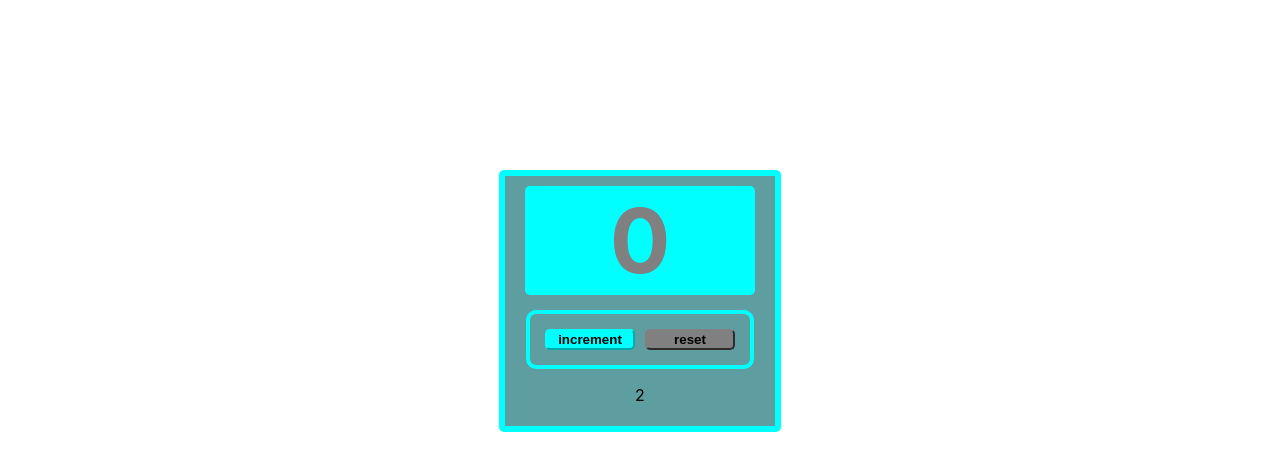
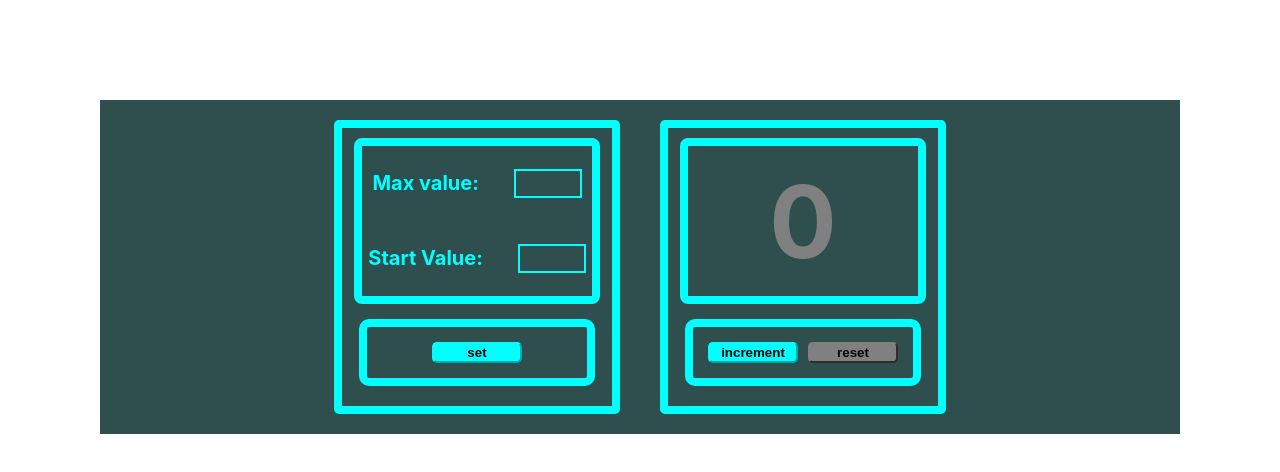
Before and after one commit to remezmax1992g/exam-1thModule-Counter, a React (Create React App) app: page / in a window 1280 px wide. Shown: the top 472 px of the page. Built offline with nearby package versions, Linux system fonts and the light colour scheme.

Commit message:
Updating counter

```diff
--- a/src/App.css
+++ b/src/App.css
@@ -1,45 +1,60 @@
-.App {
+.App{
+    display: flex;
+    align-items: center;
+    justify-content: center;
     text-align: center;
-    background-color: cadetblue;
+    margin: 100px;
+    background-color: darkslategrey;
+}
+
+.Counter, .Setting{
+    background-color: darkslategrey;
     width: 260px;
-    border: 6px solid aqua;
+    border: 8px solid aqua;
     padding: 5px;
     border-radius: 5px;
-    margin: 170px auto auto auto;
+    margin: 20px;
 }
 
-.counter {
-    display: block;
-    border-radius: 5px;
+.screen {
+    display: flex;
+    flex-wrap: wrap;
+    align-items: center;
+    justify-content: center;
+    border-radius: 8px;
     width: 230px;
-    background-color: aqua;
-    color: grey;
+    height: 150px;
+    background-color: darkslategrey;
+    border: aqua solid 8px;
     margin: 5px auto;
     font-weight: bold;
-    font-size: 90px;
 }
 
-.counterRed {
-    display: block;
-    border-radius: 5px;
-    width: 230px;
-    background-color: aqua;
+.screen .counterRed{
+    margin: 0;
     color: red;
-    margin: 5px auto;
-    font-weight: bold;
-    font-size: 90px;
+    font-size: 100px;
+
+}
+.screen .counter{
+    margin: 0;
+    color: grey;
+    font-size: 100px;
+}
+.screen-input{
+    color:aqua;
+    font-size: 20px;
 }
 
 .button {
-    border: aqua 4px solid;
+    border: aqua 8px solid;
     border-radius: 10px;
     padding: 10px;
     width: 200px;
-    background-color: cadetblue;
+    background-color: darkslategrey;
     margin: 15px auto;
 }
-
-.buttonInc{
+.button-common{
     background-color: aqua;
     outline: none;
     color: black;
@@ -49,36 +64,35 @@
     border-radius: 5px;
     border-color: aqua;
 }
-
-.buttonInc:disabled{
+.button-common:disabled {
     background-color: grey;
-    outline: none;
-    color: black;
-    font-weight: bold;
-    width: 90px;
-    margin: 5px;
-    border-radius: 5px;
     border-color: grey;
 }
 
-.buttonReset {
-    background-color: aqua;
+.Input-default {
     outline: none;
-    color: black;
-    font-weight: bold;
-    width: 90px;
-    margin: 5px;
-    border-radius: 5px;
-    border-color: aqua;
+    color: grey;
+    background: darkslategrey;
+    width: 60px;
+    font-size: 20px;
+    margin-left: 30px;
+    border: aqua 2px solid;
+    text-align: center;
 }
-
-.buttonReset:disabled {
-    background-color: grey;
+.error-text{
+    color: red;
+    font-size: 30px;
+}
+.error-input{
     outline: none;
-    color: black;
-    font-weight: bold;
-    width: 90px;
-    margin: 5px;
-    border-radius: 5px;
-    border-color: grey;
+    color: grey;
+    background: rgba(240, 128, 128, 1);
+    width: 60px;
+    font-size: 20px;
+    margin-left: 30px;
+    border: red 3px solid;
+    text-align: center;
 }
+.text-alarm{
+    font-size: 20px;
+}
--- a/src/App.tsx
+++ b/src/App.tsx
@@ -1,12 +1,23 @@
 import React, {useState} from 'react';
 import './App.css';
 import Counter from "./components/Counter";
+import Setting from "./components/Setting";
 
 function App() {
     //data
-    const minNumber = 0;
-    const maxNumber = 5;
+    let [minNumber, setMinNumber] = useState<number>(0);
+    let [maxNumber, setMaxNumber] = useState<number>(5);
     let [number, setNumber] = useState<number>(minNumber)
+    let [errorForMin, setErrorForMin] = useState<boolean>(false)
+    let [errorForMax, setErrorForMax] = useState<boolean>(false)
+
+    //
+    /*useEffect(() => {let numberAsString = localStorage.getItem("minNumber")
+        if (numberAsString) {
+            let newMinNumber = JSON.parse(numberAsString)
+            setMinNumber(newMinNumber)}}, [])
+    useEffect(() => {localStorage.setItem("minNumber", JSON.stringify(minNumber))}, [minNumber])
+*/
     //function
     const onClickInc = () => {
         if (number < maxNumber) {
@@ -16,30 +27,50 @@ function App() {
     const onClickReset = () => {
         setNumber(minNumber)
     }
+    const onChangeMaxNumber = (value: number) => {
+        if (value > minNumber) {
+            maxNumber = value
+            errorForMax && setErrorForMax(false)
+        } else {
+            setErrorForMax(true)
+        }
+    }
+    const onChangeMinNumber = (value: number) => {
+        if (value >= 0) {
+            minNumber = value
+            errorForMin && setErrorForMin(false)
+        } else {
+            setErrorForMin(true)
+        }
+    }
+
+    const onClickSet = () => {
+        setMaxNumber(maxNumber)
+        setMinNumber(minNumber)
+        setNumber(minNumber)
+
+    }
     //UI
     return (
         <div className="App">
-            <Counter number={number}
-                     maxNumber={maxNumber}
-                     minNumber={minNumber}
-                     onClickInc={onClickInc}
-                     onClickReset={onClickReset}/>
-            <UsersList/>
+            <span className={"Setting"}>
+                <Setting errorForMax={errorForMax}
+                         errorForMin={errorForMin}
+                         onChangeMaxCallBack={onChangeMaxNumber}
+                         onChangeMinCallBack={onChangeMinNumber}
+                         onClickCallBack={onClickSet}/>
+            </span>
+            <span className={"Counter"}>
+                <Counter number={number}
+                         maxNumber={maxNumber}
+                         minNumber={minNumber}
+                         errorForMax={errorForMax}
+                         errorForMin={errorForMin}
+                         onClickInc={onClickInc}
+                         onClickReset={onClickReset}/>
+            </span>
         </div>
     );
 }
 
 export default App;
-
-
-function UsersList() {
-    const results = useState<any>(["Bob", "Alex", "Ann"])
-    const users = results[0]
-    const setUsers = results[1]
-
-    const n = results.length
-
-    return (
-        <p>{n}</p>
-    )
-}
--- a/src/components/Button.tsx
+++ b/src/components/Button.tsx
@@ -7,12 +7,12 @@ type ButtonPropsType = {
     className: string
     disabled?: boolean
     //function
-    callBAckOnClick: () => void
+    onClickCallBack: () => void
 }
 const Button: React.FC<ButtonPropsType> = (props) => {
     //function
     const onClickHandler = () => {
-        props.callBAckOnClick()
+        props.onClickCallBack()
     }
     //interface
     return (
--- a/src/components/Counter.tsx
+++ b/src/components/Counter.tsx
@@ -1,4 +1,3 @@
-import React, {useState} from 'react';
 import Button from "./Button";
 import '../App.css';
 
@@ -7,12 +6,16 @@ type CounterPropsType = {
     number: number
     maxNumber: number
     minNumber: number
+    errorForMax:boolean
+    errorForMin:boolean
     //function
     onClickInc: () => void
     onClickReset: () => void
 }
 
 const Counter = (props: CounterPropsType) => {
+    //data
+    //let textAlarm = "enter values and press \'set\'"
     //function
     const OnClickInc = () => {
         props.onClickInc()
@@ -23,12 +26,16 @@ const Counter = (props: CounterPropsType) => {
     //interface
     return (
         <div className={"counter-main"}>
-            <div>
-                <span className={props.number===props.maxNumber ? "counterRed" : "counter"}>{props.number}</span>
+            <div className={"screen"}>
+                {!props.errorForMin && !props.errorForMax ?
+                    <span className={props.number === props.maxNumber ? "counterRed" : "counter"}>{props.number}</span> :
+                    <span className={"error-text"}>Incorrect value</span>}
             </div>
             <div className={"button"}>
-                <Button nameButton={"increment"} className={"buttonInc"} callBAckOnClick={OnClickInc} disabled={props.number===props.maxNumber}/>
-                <Button nameButton={"reset"} className={"buttonReset"} callBAckOnClick={OnClickReset} disabled={props.number===props.minNumber}/>
+                <Button nameButton={"increment"} className={"button-common"} onClickCallBack={OnClickInc}
+                        disabled={props.number === props.maxNumber || props.errorForMin || props.errorForMax  }/>
+                <Button nameButton={"reset"} className={"button-common"} onClickCallBack={OnClickReset}
+                        disabled={props.number === props.minNumber || props.errorForMin  || props.errorForMax}/>
             </div>
         </div>
     );
--- /dev/null
+++ b/src/components/Input.tsx
@@ -0,0 +1,22 @@
+import React, {ChangeEvent} from 'react';
+
+type InputType = {
+    error?: boolean,
+    onChangeCallBack: (setPoint: number) => void
+}
+
+const Input = (props: InputType) => {
+
+        const onChangeHandler = (e: ChangeEvent<HTMLInputElement>) =>{
+            let setPoint = Number(e.currentTarget.value)
+            props.onChangeCallBack(setPoint)
+        }
+
+    return (
+        <span className={"Input"}>
+            <input className={!props.error ? "Input-default" : "error-input"} type={"number"} onChange={onChangeHandler}/>
+        </span>
+    );
+};
+
+export default Input;
--- /dev/null
+++ b/src/components/Setting.tsx
@@ -0,0 +1,27 @@
+import React from 'react';
+import Input from "./Input";
+import Button from "./Button";
+
+type SettingType = {
+    errorForMax: boolean,
+    errorForMin: boolean,
+    onChangeMaxCallBack: (setPoint: number) => void,
+    onChangeMinCallBack:(setPoint: number) => void,
+    onClickCallBack: () => void
+}
+
+const Setting = (props: SettingType) => {
+    return (
+        <div>
+            <div className={"screen"}>
+                <div className={"screen-input"}><span>Max value:</span> <Input onChangeCallBack={props.onChangeMaxCallBack} error={props.errorForMax}/></div>
+                <div className={"screen-input"}>Start Value: <Input onChangeCallBack={props.onChangeMinCallBack} error={props.errorForMin}/></div>
+            </div>
+            <div className={"button"}>
+                <Button nameButton={"set"} className={"button-common"} onClickCallBack={props.onClickCallBack} disabled={props.errorForMin || props.errorForMax}/>
+            </div>
+        </div>
+    );
+};
+
+export default Setting;
```
